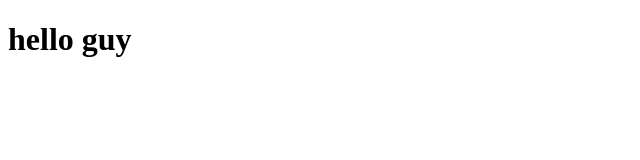
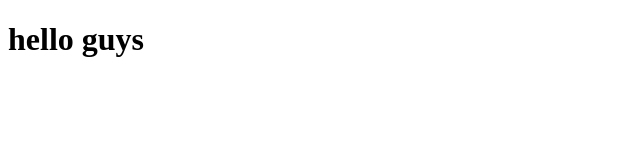
Before and after one commit to saacidyuusuf/saacidp, a plain HTML site: page index.html in a window 1280 px wide. Shown: the full height of the page, 0-640 px from the left. Drawn offline with Linux system fonts and the light colour scheme.

Commit message:
added all files

```diff
--- a/index.html
+++ b/index.html
@@ -7,6 +7,6 @@
     <title>Document</title>
 </head>
 <body>
-    <h1>hello guy</h1>
+    <h1>hello guys</h1>
 </body>
 </html>
--- /dev/null
+++ b/java.js
@@ -0,0 +1 @@
+console.log("waa anigii")
```
